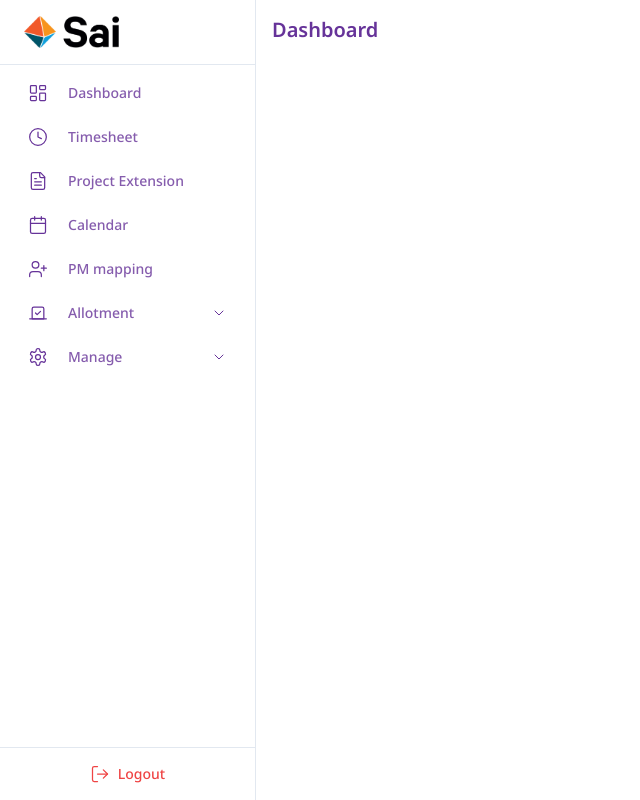
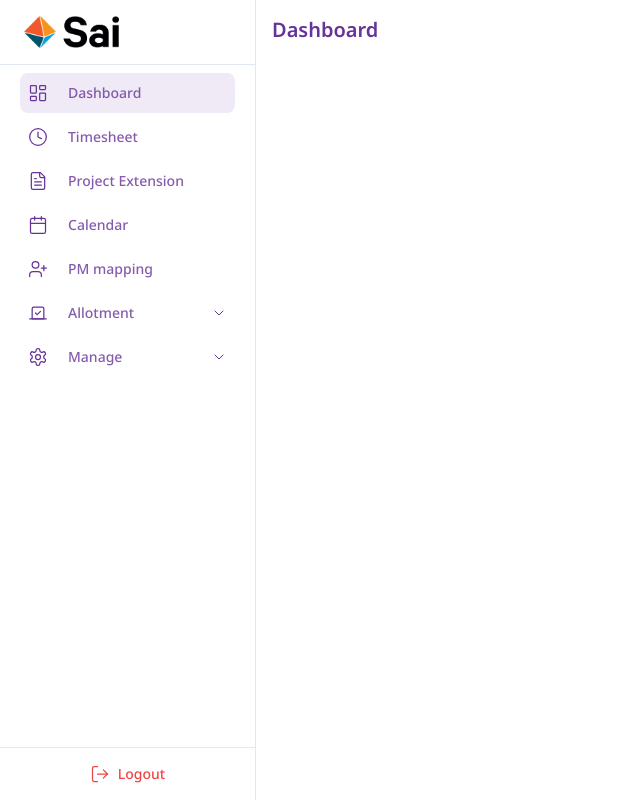
Before and after one commit to adainsys-repos/Timesheet_Static, a React (Vite) app: page / in a window 1280 px wide. Shown: the whole page, without its empty margins (0-640 px from the left). Built offline with nearby package versions, Linux system fonts and the light colour scheme.

Commit message:
Adding the search bar in allotment submenu add project (#10)
* Adding the search bar in allotment submenu add project

* modifying the css of the select menu hoover

```diff
--- a/src/components/common/sidebar.tsx
+++ b/src/components/common/sidebar.tsx
@@ -14,7 +14,7 @@ import {
     SidebarProvider,
 } from '@/components/ui/sidebar';
 import { Separator } from '../ui/separator';
-import { Link } from 'react-router-dom';
+import { Link, useLocation } from 'react-router-dom';
 import { Collapsible, CollapsibleContent, CollapsibleTrigger } from '@/components/ui/collapsible';
 import { ChevronDown } from 'lucide-react';
 import { Icons } from '@/icons/icons';
@@ -114,6 +114,9 @@ const navItems: NavItem[] = [
 ];
 
 export function AppSidebar({ children }: { children: React.ReactNode }) {
+    const location = useLocation();
+    const pathname = location.pathname;
+
     return (
         <SidebarProvider>
             <Sidebar className="space-y-4 bg-background border-r h-screen">
@@ -128,7 +131,9 @@ export function AppSidebar({ children }: { children: React.ReactNode }) {
                                 {navItems.map((item, index) => (
                                     <Collapsible
                                         key={item.path || `item-${index}`}
-                                        className="group/collapsible rounded-lg hover:bg-secondary/40 transition-all duration-200"
+                                        className={`group/collapsible rounded-lg transition-all duration-200 ${
+                                            pathname === item.path ? 'bg-primaryColor/10' : 'hover:bg-primaryColor/10'
+                                        }`}
                                     >
                                         <SidebarMenuItem className={`py-1`}>
                                             {item.subItems && item.subItems.length > 0 ? (
@@ -170,7 +175,9 @@ export function AppSidebar({ children }: { children: React.ReactNode }) {
                                                         {item.subItems.map((subItem, subIndex) => (
                                                             <SidebarMenuSubItem
                                                                 key={subItem.path || `subitem-${index}-${subIndex}`}
-                                                                className="rounded-md hover:bg-secondary/60 transition-all duration-200"
+                                                                className={`rounded-md transition-all duration-200 ${
+                                                                    pathname === subItem.path ? 'bg-primaryColor/10' : 'hover:bg-primaryColor/10'
+                                                                }`}
                                                             >
                                                                 <SidebarMenuSubButton asChild className="w-full px-1.5 py-2 rounded-md">
                                                                     <Link
--- a/src/components/project-allocation/project-groups/assign-project-group/page.tsx
+++ b/src/components/project-allocation/project-groups/assign-project-group/page.tsx
@@ -5,6 +5,7 @@ import { ProjectGroup } from '@/types/projects/projects';
 import { Button } from '@/components/ui/button';
 import { Icons } from '@/icons/icons';
 import Pagination from '@/components/common/pagination';
+import SearchBar from '@/components/common/search';
 
 export default function AssignProjectGroup({ type }: { type: 'teams' | 'employees' }) {
     const assignedProjects: ProjectGroup[] = [
@@ -70,6 +71,7 @@ export default function AssignProjectGroup({ type }: { type: 'teams' | 'employee
 
     return (
         <div>
+            <SearchBar placeholder="Search" paramName="search" className="mr-0 mb-3" onSearch={() => {}} />
             <DataTable table={table} columns={columns} isLoading={false} />
             <Pagination maxPages={10} total={100} />
         </div>
--- a/src/components/project-allocation/projects/assign-projects/page.tsx
+++ b/src/components/project-allocation/projects/assign-projects/page.tsx
@@ -5,6 +5,7 @@ import { Project } from '@/types/projects/projects';
 import { Button } from '@/components/ui/button';
 import { Icons } from '@/icons/icons';
 import Pagination from '@/components/common/pagination';
+import SearchBar from '@/components/common/search';
 
 export default function AssignProjects({ type }: { type: 'teams' | 'employees' }) {
     const assignedProjects: Project[] = [
@@ -108,6 +109,7 @@ export default function AssignProjects({ type }: { type: 'teams' | 'employees' }
 
     return (
         <div>
+            <SearchBar placeholder="Search" paramName="search" className="mr-0 mb-3" onSearch={() => {}} />
             <DataTable table={table} columns={columns} isLoading={false} />
             <Pagination maxPages={10} total={100} />
         </div>
```
